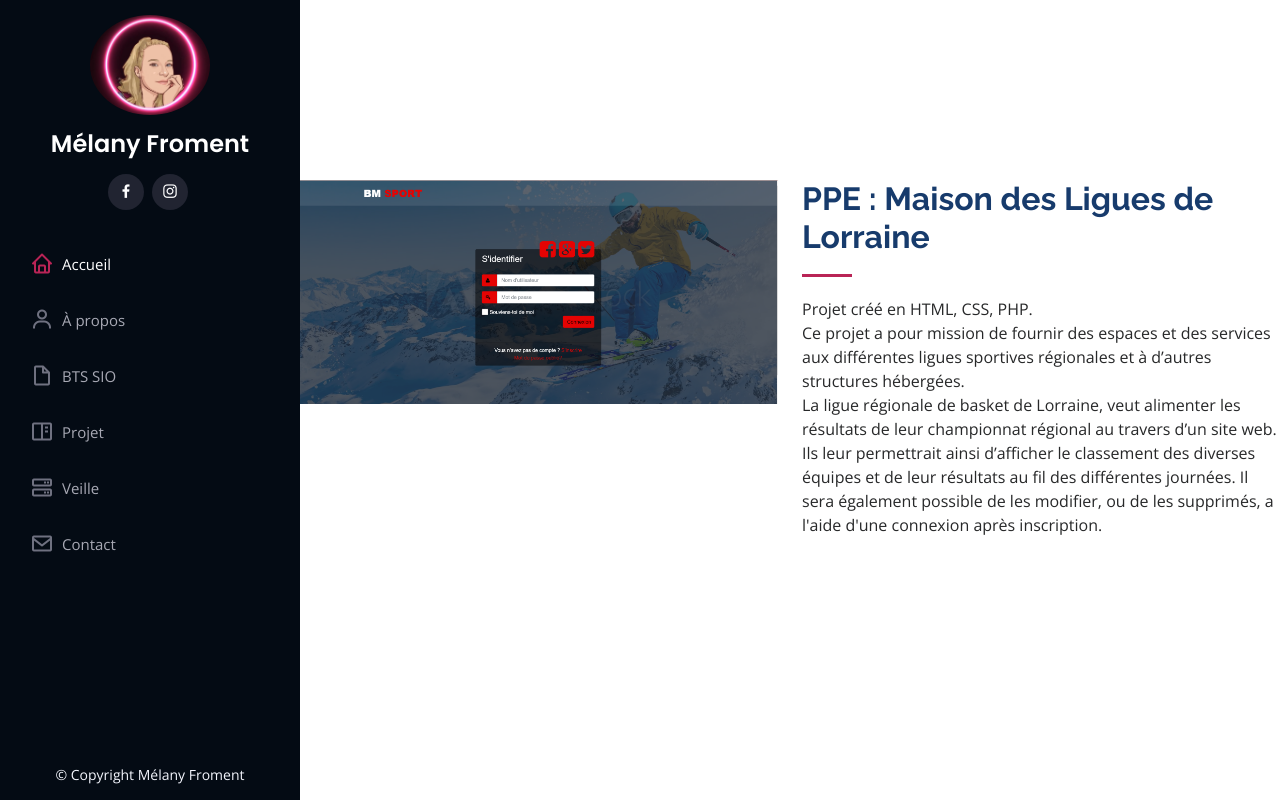
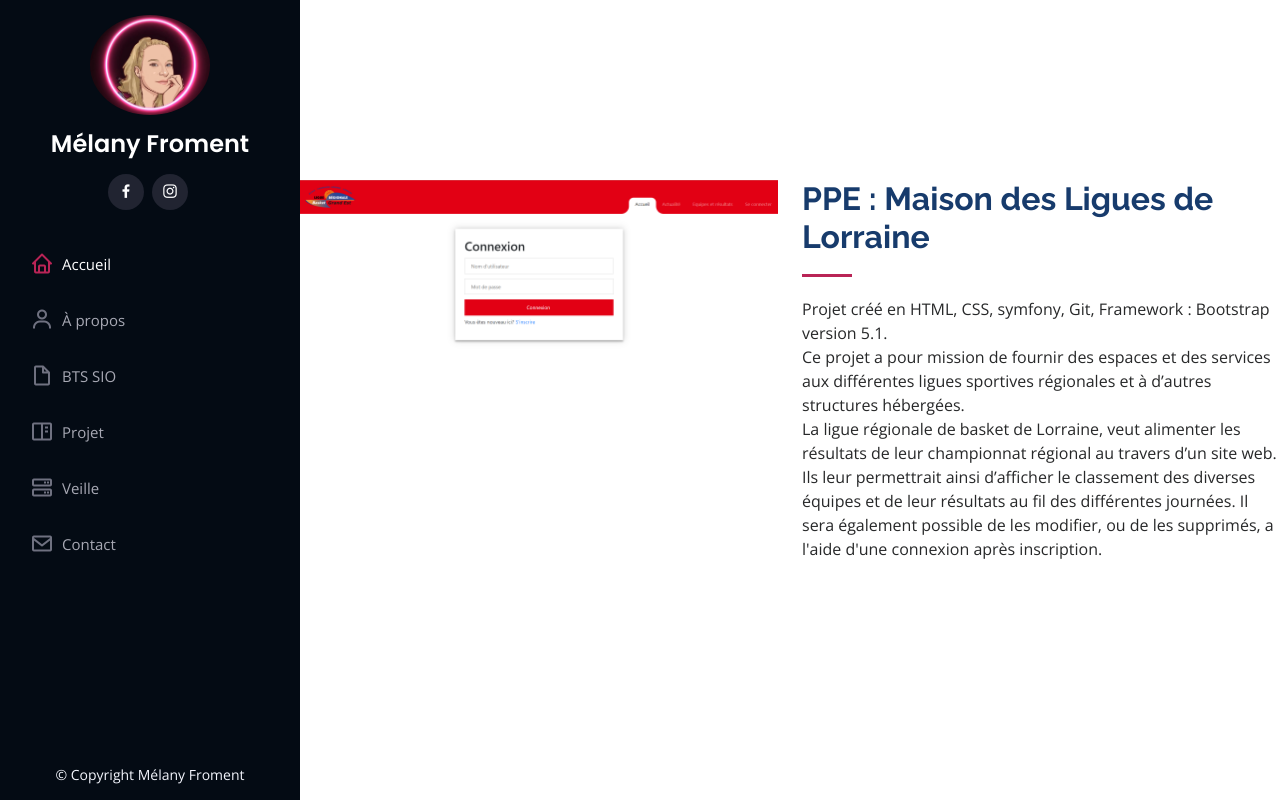
Before and after one commit to MelanyFroment/portfolio, a PHP site: page /ppe2.php in a window 1280 px wide. Run offline with PHP 8.4, Linux system fonts and the light colour scheme.

Commit message:
html to php corriger

```diff
--- a/ppe2.php
+++ b/ppe2.php
@@ -54,12 +54,12 @@
             <section class="conatiner">
                 <div class="row">
                     <div class="col-sm-6">
-                        <img src="./assets/img/PPE1.png" alt="" class="img-fluid">
+                        <img src="./assets/img/projet_ppe2.png" alt="" class="img-fluid">
                     </div>
                     <div class="col-sm-6 section-title">
                         <h2>PPE : Maison des Ligues de Lorraine</h2>
                         <p>
-                            Projet créé en HTML, CSS, PHP.<br/>
+                            Projet créé en HTML, CSS, symfony, Git, Framework : Bootstrap version 5.1.<br/>
                             Ce projet a pour mission de fournir des espaces et des services aux différentes
                             ligues sportives régionales et à d’autres structures hébergées.<br/>
                             La ligue régionale de basket de Lorraine, veut alimenter les résultats de leur
```
